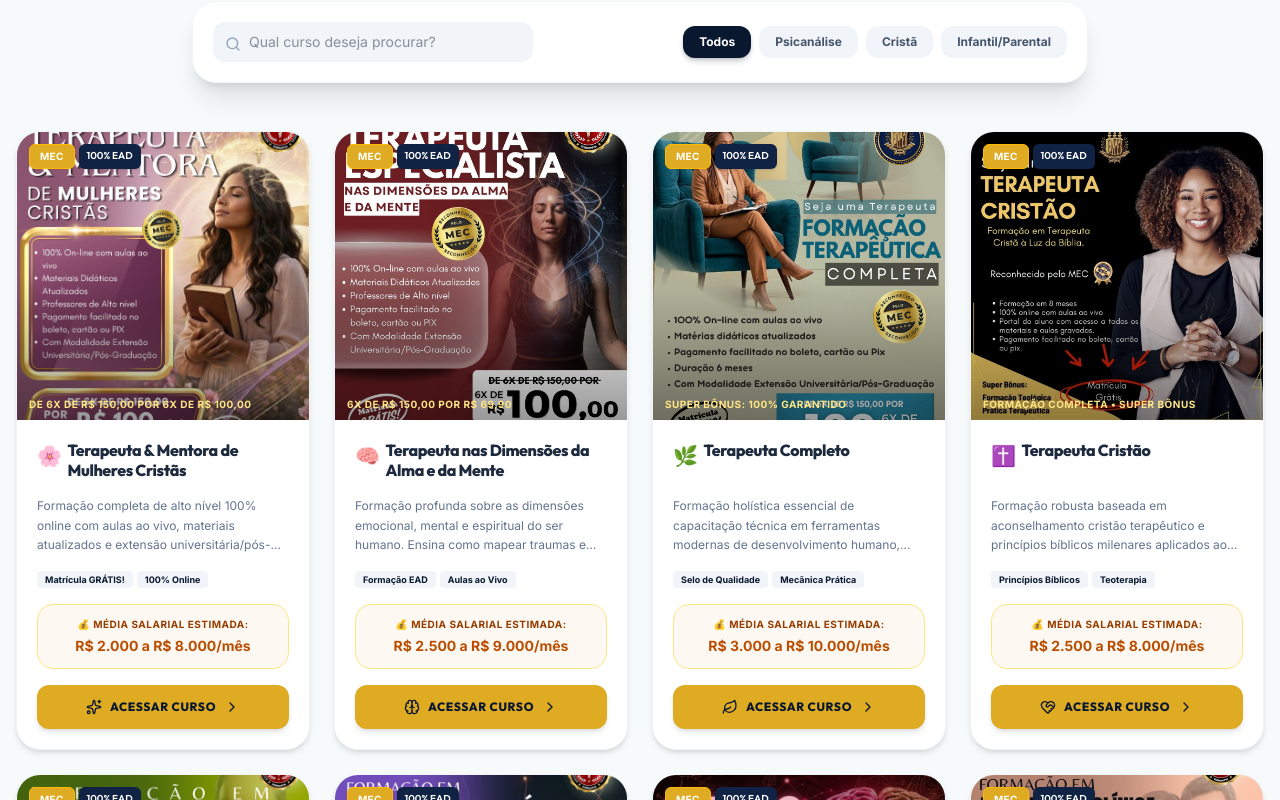
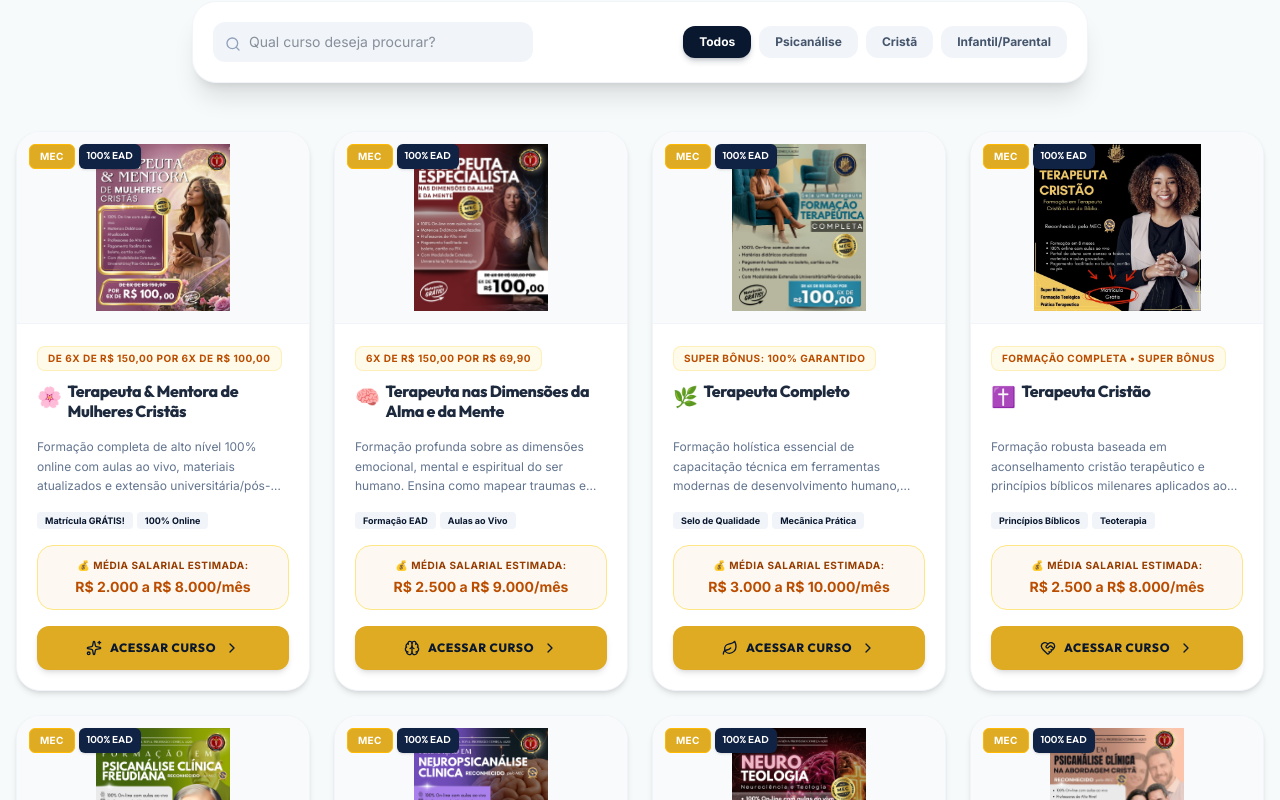
Before and after one commit to fdandrade77/CURSOSFATEB, a React (Vite) app: page / in a window 1280 px wide. Shown: the part 1100-1900 px from the top of the page. Built offline with nearby package versions, Linux system fonts and the light colour scheme; a web font is replaced by a local one.

Commit message:
build: migrate to custom Express server
Added an Express server to handle production static file serving and internal API routes, and updated course card UI for better layout consistency.

```diff
--- a/package.json
+++ b/package.json
@@ -4,9 +4,9 @@
   "version": "0.0.0",
   "type": "module",
   "scripts": {
-    "dev": "vite --port=3000 --host=0.0.0.0",
-    "build": "vite build",
-    "preview": "vite preview",
+    "dev": "tsx server.ts",
+    "build": "vite build && esbuild server.ts --bundle --platform=node --format=cjs --packages=external --sourcemap --outfile=dist/server.cjs",
+    "start": "node dist/server.cjs",
     "clean": "rm -rf dist server.js",
     "lint": "tsc --noEmit"
   },
--- /dev/null
+++ b/server.ts
@@ -0,0 +1,34 @@
+import express from "express";
+import path from "path";
+import { createServer as createViteServer } from "vite";
+
+async function startServer() {
+  const app = express();
+  const PORT = 3000;
+
+  // API routes
+  app.get("/api/health", (req, res) => {
+    res.json({ status: "ok" });
+  });
+
+  // Vite middleware for development
+  if (process.env.NODE_ENV !== "production") {
+    const vite = await createViteServer({
+      server: { middlewareMode: true },
+      appType: "spa",
+    });
+    app.use(vite.middlewares);
+  } else {
+    const distPath = path.join(process.cwd(), "dist");
+    app.use(express.static(distPath));
+    app.get("*", (req, res) => {
+      res.sendFile(path.join(distPath, "index.html"));
+    });
+  }
+
+  app.listen(PORT, "0.0.0.0", () => {
+    console.log(`Server running on http://localhost:${PORT}`);
+  });
+}
+
+startServer();
--- a/src/App.tsx
+++ b/src/App.tsx
@@ -420,16 +420,13 @@ export default function App() {
                   className="bg-white rounded-3xl border border-slate-100 overflow-hidden shadow-md flex flex-col hover:shadow-2xl hover:-translate-y-2 transition-all duration-300 group"
                 >
                   {/* Image banner with overlay */}
-                  <div className="relative h-64 sm:h-72 overflow-hidden bg-slate-100">
+                  <div className="relative h-44 sm:h-48 overflow-hidden bg-slate-50 flex items-center justify-center p-3 border-b border-slate-100">
                     <img
                       src={course.imageUrl}
                       alt={course.title}
-                      className="w-full h-full object-cover transition-transform duration-500 group-hover:scale-105"
+                      className="max-w-full max-h-full object-contain transition-transform duration-500 group-hover:scale-105"
                       referrerPolicy="no-referrer"
                     />
-
-                    {/* Dark gradient shadow behind overlays */}
-                    <div className="absolute inset-0 bg-gradient-to-t from-black/50 via-transparent to-transparent opacity-80" />
 
                     {/* Live MEC badge overlay */}
                     <div className="absolute top-3 left-3 flex flex-wrap gap-1">
@@ -440,19 +437,18 @@ export default function App() {
                         100% EAD
                       </span>
                     </div>
-
-                    {/* Custom text tag on bottom of cover mirroring original graphics as overlay banner */}
-                    <div className="absolute bottom-2 left-3 right-3 text-white">
-                      <span className="text-[10px] uppercase font-bold tracking-wider text-amber-200 line-clamp-1">
-                        {course.badgeText}
-                      </span>
-                    </div>
                   </div>
 
                   {/* Card Content body */}
                   <div className="p-5 flex-1 flex flex-col justify-between">
 
                     <div>
+                      {/* Dynamic Promocional tag/badge */}
+                      <div className="mb-2.5">
+                        <span className="text-[10px] uppercase font-bold tracking-wider text-amber-700 bg-amber-50 border border-amber-200/50 px-2.5 py-1 rounded-lg inline-block">
+                          {course.badgeText}
+                        </span>
+                      </div>
                       {/* Course Title and emoji */}
                       <h3 className="font-display font-extrabold text-base text-slate-800 tracking-tight leading-tight mb-2 group-hover:text-brand-blue-med transition-colors flex items-start gap-1.5 min-h-[48px]">
                         <span className="text-xl inline-block mt-0.5 shrink-0">{course.logoEmoji}</span>
```
